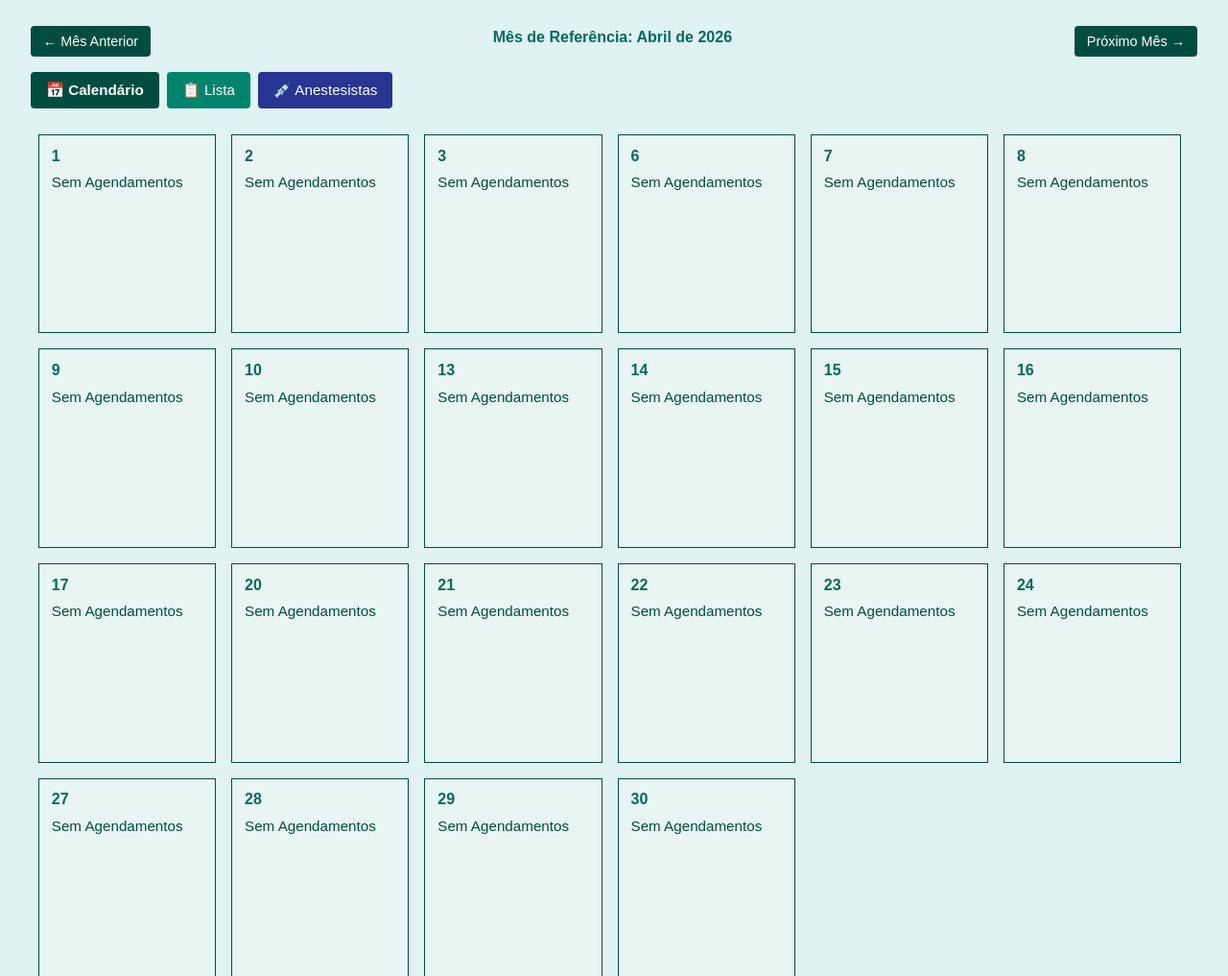
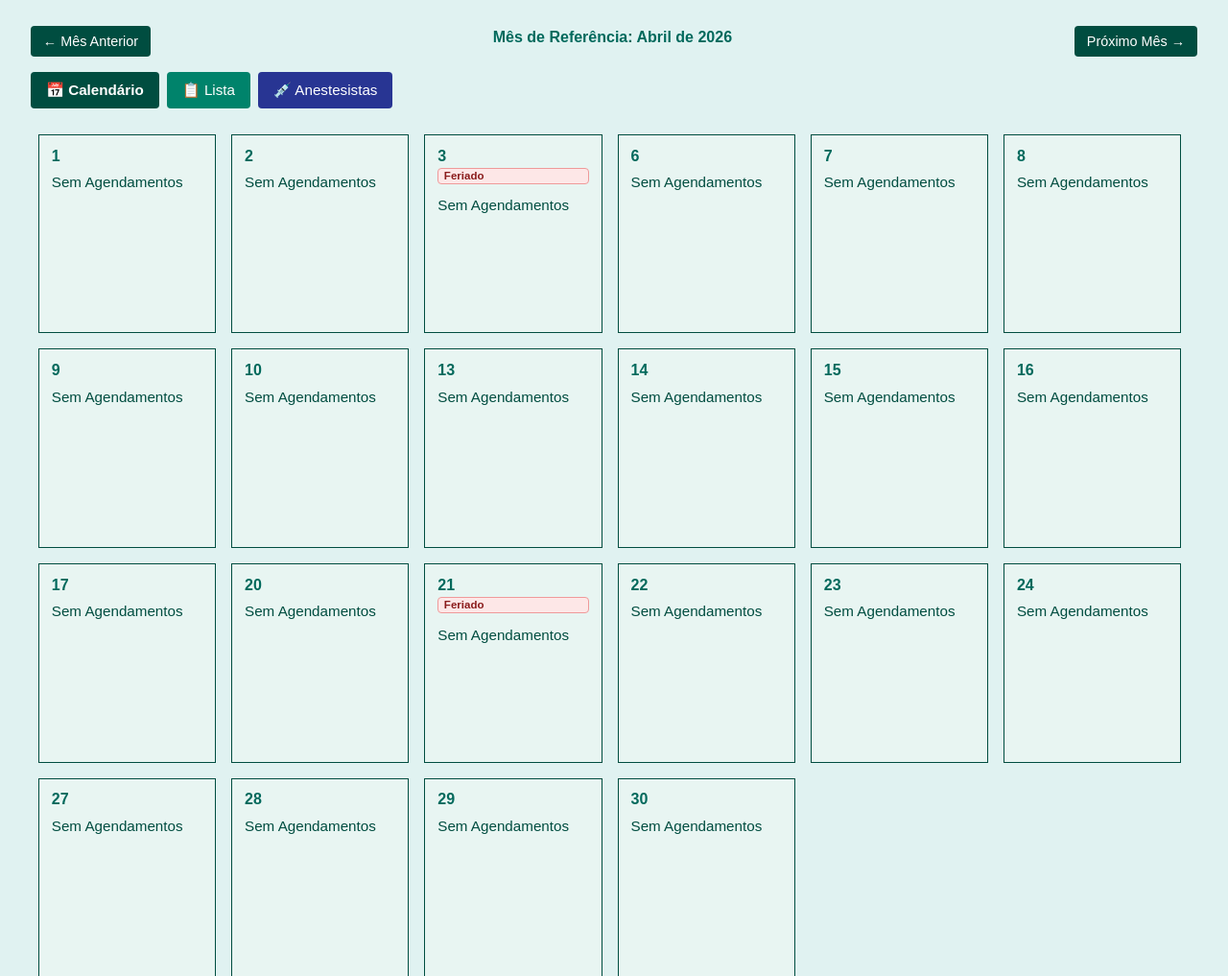
Before and after one commit to mugO-Stuff/mine, a Flask app: page / in a window 1280 px wide. Shown: the part 97-1114 px from the top of the page at 96% size. Run offline with Flask 3, Linux system fonts and the light colour scheme; data that the repository does not hold is empty.

Commit message:
AJUSTE CALENDÁRIO

```diff
--- a/app.py
+++ b/app.py
@@ -120,6 +120,41 @@ def normalize_month(year, month):
         month -= 12
         year += 1
     return year, month
+
+def calculate_easter_date(year):
+    # Anonymous Gregorian algorithm.
+    a = year % 19
+    b = year // 100
+    c = year % 100
+    d = b // 4
+    e = b % 4
+    f = (b + 8) // 25
+    g = (b - f + 1) // 3
+    h = (19 * a + b - d - g + 15) % 30
+    i = c // 4
+    k = c % 4
+    l = (32 + 2 * e + 2 * i - h - k) % 7
+    m = (a + 11 * h + 22 * l) // 451
+    month = (h + l - 7 * m + 114) // 31
+    day = ((h + l - 7 * m + 114) % 31) + 1
+    return date(year, month, day)
+
+def get_brazil_holidays(year):
+    easter = calculate_easter_date(year)
+    holidays = {
+        date(year, 1, 1): 'Confraternização Universal',
+        date(year, 4, 21): 'Tiradentes',
+        date(year, 5, 1): 'Dia do Trabalho',
+        date(year, 9, 7): 'Independência do Brasil',
+        date(year, 10, 12): 'Nossa Senhora Aparecida',
+        date(year, 11, 2): 'Finados',
+        date(year, 11, 15): 'Proclamação da República',
+        date(year, 11, 20): 'Dia da Consciência Negra',
+        date(year, 12, 25): 'Natal',
+        easter - timedelta(days=2): 'Sexta-feira Santa',
+        easter + timedelta(days=60): 'Corpus Christi',
+    }
+    return holidays
 
 def user_can_manage_agendamentos(user):
     return bool(user and (user.cargo == 'admin' or user.grau in (2, 3)))
@@ -264,7 +299,9 @@ def index():
     view_mode = request.args.get('view', 'calendar')
     year, month = normalize_month(year, month)
     cal = calendar.monthcalendar(year, month)
+    holidays_map = get_brazil_holidays(year)
     appointments = {}
+    feriados_por_dia = {}
     all_dates = []
     for week in cal:
         for day in week:
@@ -273,6 +310,8 @@ def index():
                 if d.weekday() < 5:
                     all_dates.append(d)
                     appointments[d] = Agendamento.query.filter_by(data=d).all()
+                    if d in holidays_map:
+                        feriados_por_dia[d] = holidays_map[d]
     next_month_year, next_month_num = normalize_month(year, month + 1)
     doctor_filter = request.args.get('medico', '').strip()
     protocol_filter = request.args.get('protocolo', '').strip()
@@ -337,6 +376,7 @@ def index():
         reminder_status=reminder_status,
         today=today,
         anestesista_por_dia=anestesista_por_dia,
+        feriados_por_dia=feriados_por_dia,
     )
 
 @app.route('/service-worker.js')
--- a/static/css/style.css
+++ b/static/css/style.css
@@ -586,7 +586,7 @@ main {
     .modal-content {
         max-width: 380px;
         width: 100%;
-        max-height: 20vh;
+        max-height: 85vh;
         overflow-y: auto;
         padding: 0.4rem;
     }
@@ -1736,6 +1736,19 @@ button:hover {
     max-width: 100%;
 }
 
+.holiday-tag {
+    font-size: 0.72rem;
+    font-weight: 700;
+    color: #8a1c1c;
+    background-color: #fde7e7;
+    border: 1px solid #ef9a9a;
+    border-radius: 4px;
+    padding: 0.1rem 0.35rem;
+    margin: 0.2rem 0 0.25rem;
+    display: inline-block;
+    max-width: 100%;
+}
+
 /* ── Anestesistas: botão nav na tela principal ─────────────────────────────── */
 
 .anest-nav-btn {
--- a/templates/index.html
+++ b/templates/index.html
@@ -65,6 +65,10 @@
                 {% if anest_nome %}
                     <div class="anest-tag">💉 {{ anest_nome }}</div>
                 {% endif %}
+                {% set feriado_nome = feriados_por_dia.get(date) %}
+                {% if feriado_nome %}
+                    <div class="holiday-tag" title="{{ feriado_nome }}">Feriado</div>
+                {% endif %}
                 <div class="appointments-list">
                     {% if appts %}
                         {% for appt in appts %}
@@ -129,9 +133,9 @@
                             const observacao = appt.dataset.observacao;
                             const protocolo = appt.dataset.protocolo;
                             const numeroProcedimento = appt.dataset.numeroProcedimento;
+                            const concluido = appt.dataset.concluido === '1';
                             const item = document.createElement('div');
                             item.className = 'modal-appointment' + (concluido ? ' modal-appointment-done' : '');
-                            const concluido = appt.dataset.concluido === '1';
                             item.innerHTML = '<h4>' + hora + ' - <span class="' + (concluido ? 'appointment-patient-done' : '') + '">' + paciente + '</span></h4>' +
                                 (numeroProcedimento ? '<p><strong>Nº Procedimento:</strong> ' + numeroProcedimento + '</p>' : '') +
                                 '<p><strong>Protocolo:</strong> ' + (protocolo || '-') + '</p>' +
```
